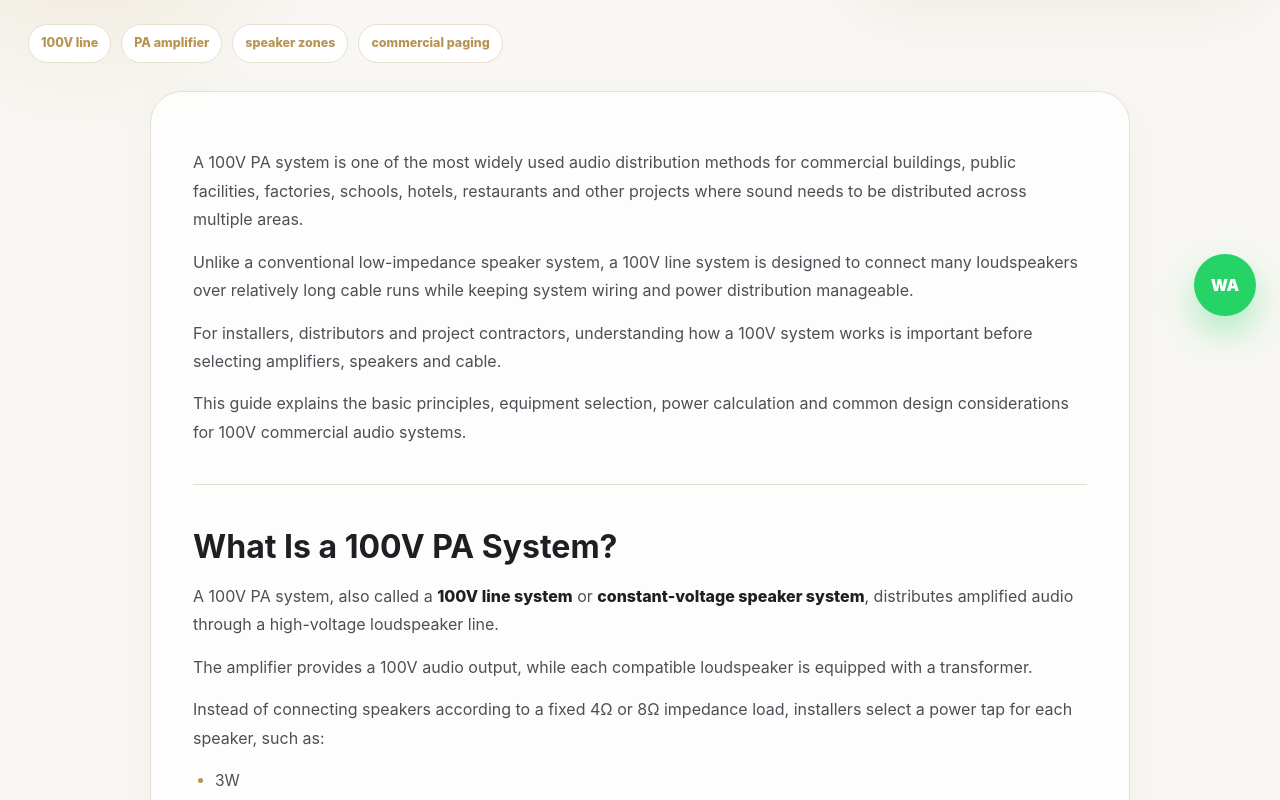
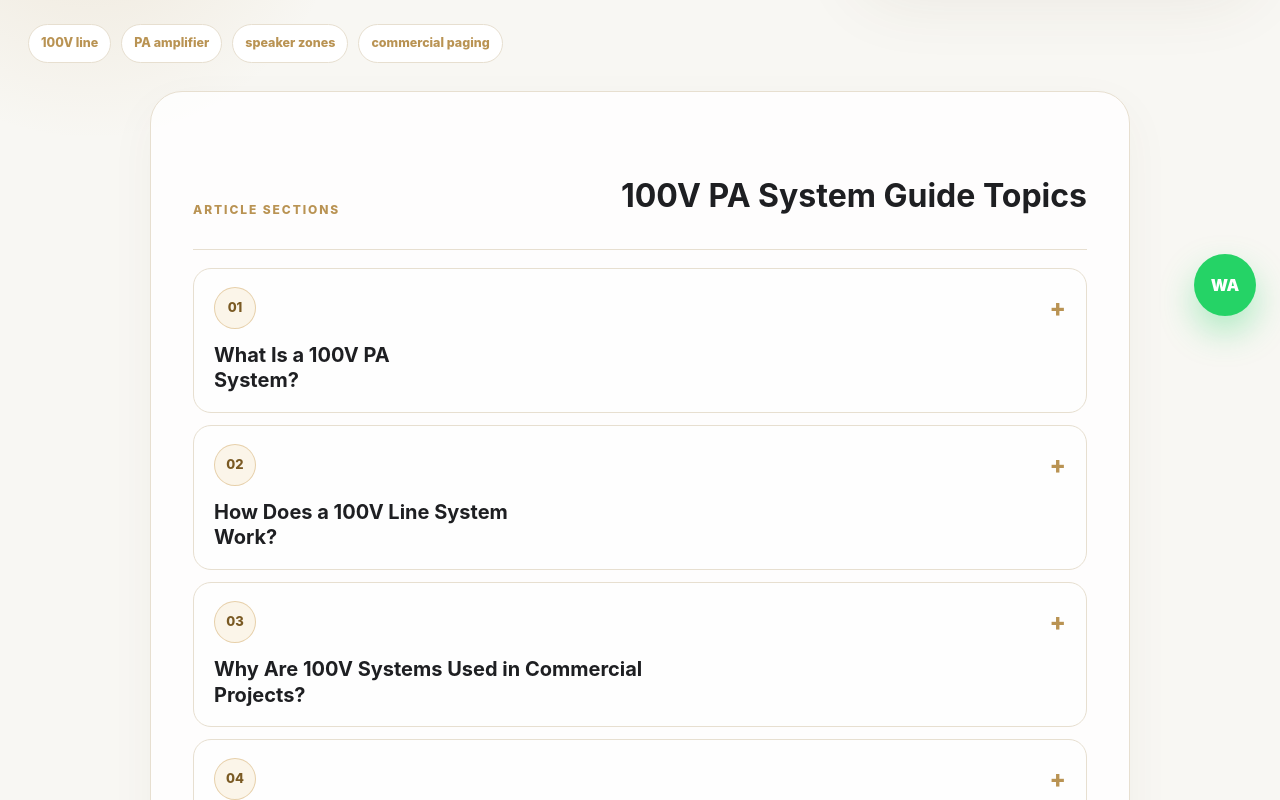
Before and after one commit to 0421eva123/just-you-audio-website, a Next.js app: page /knowledge/100v-pa-system-guide in a window 1280 px wide. Shown: the part 460-1260 px from the top of the page. Built offline with nearby package versions, Linux system fonts and the light colour scheme.

Commit message:
Add collapsible 100V guide topics

```diff
--- a/app/globals.css
+++ b/app/globals.css
@@ -2750,6 +2750,96 @@ img {
 
 .seo-article {
   color: #33363b;
+}
+
+.article-topic-board {
+  display: grid;
+  gap: 18px;
+}
+
+.article-topic-board-head {
+  display: flex;
+  align-items: flex-end;
+  justify-content: space-between;
+  gap: 18px;
+  padding-bottom: 18px;
+  border-bottom: 1px solid var(--line);
+}
+
+.article-topic-board-head h2 {
+  max-width: 680px;
+  margin: 0;
+  color: var(--text);
+  font-size: 32px;
+  line-height: 1.14;
+}
+
+.article-topic-list {
+  display: grid;
+  gap: 12px;
+}
+
+.article-topic {
+  border: 1px solid var(--line);
+  border-radius: 18px;
+  background: rgba(255, 255, 255, 0.72);
+  overflow: clip;
+}
+
+.article-topic summary {
+  display: grid;
+  grid-template-columns: auto 1fr;
+  align-items: center;
+  gap: 14px;
+  min-height: 74px;
+  padding: 18px 20px;
+  color: var(--text);
+  cursor: pointer;
+  list-style: none;
+}
+
+.article-topic summary::-webkit-details-marker {
+  display: none;
+}
+
+.article-topic summary::after {
+  content: "+";
+  grid-column: 2;
+  grid-row: 1;
+  justify-self: end;
+  color: var(--gold);
+  font-size: 24px;
+  font-weight: 850;
+  line-height: 1;
+}
+
+.article-topic[open] summary::after {
+  content: "-";
+}
+
+.article-topic-number {
+  display: inline-grid;
+  place-items: center;
+  width: 42px;
+  height: 42px;
+  border: 1px solid rgba(191, 138, 54, 0.35);
+  border-radius: 50%;
+  background: var(--softgold);
+  color: #7a5a23;
+  font-size: 13px;
+  font-weight: 850;
+}
+
+.article-topic summary h2 {
+  max-width: calc(100% - 38px);
+  margin: 0;
+  color: inherit;
+  font-size: 20px;
+  line-height: 1.28;
+}
+
+.article-topic-content {
+  padding: 0 22px 26px 76px;
 }
 
 .seo-article h2 {
@@ -3211,6 +3301,33 @@ img {
     font-size: 21px;
   }
 
+  .article-topic-board-head {
+    display: grid;
+    align-items: start;
+  }
+
+  .article-topic-board-head h2 {
+    font-size: 27px;
+  }
+
+  .article-topic summary {
+    grid-template-columns: auto 1fr;
+    padding: 16px;
+  }
+
+  .article-topic-number {
+    width: 36px;
+    height: 36px;
+  }
+
+  .article-topic summary h2 {
+    font-size: 18px;
+  }
+
+  .article-topic-content {
+    padding: 0 16px 22px;
+  }
+
   .hero h1 {
     font-size: 40px;
   }
--- a/app/seo-pages.tsx
+++ b/app/seo-pages.tsx
@@ -1640,8 +1640,15 @@ function formatInlineMarkdown(text: string) {
   });
 }
 
-function ArticleMarkdown({ markdown }: { markdown: string }) {
-  const lines = markdown.split(/\r?\n/);
+function getArticleAnchor(title: string) {
+  return title
+    .toLowerCase()
+    .replace(/Ω/g, "ohm")
+    .replace(/[^a-z0-9]+/g, "-")
+    .replace(/^-+|-+$/g, "");
+}
+
+function renderMarkdownNodes(lines: string[], keyPrefix: string) {
   const nodes: ReactNode[] = [];
   let listItems: string[] = [];
   let orderedItems: string[] = [];
@@ -1691,19 +1698,19 @@ function ArticleMarkdown({ markdown }: { markdown: string }) {
 
     if (trimmed.startsWith("## ")) {
       flushLists();
-      nodes.push(<h2 key={`h2-${index}`}>{formatInlineMarkdown(trimmed.slice(3))}</h2>);
+      nodes.push(<h2 key={`${keyPrefix}-h2-${index}`}>{formatInlineMarkdown(trimmed.slice(3))}</h2>);
       return;
     }
 
     if (trimmed.startsWith("### ")) {
       flushLists();
-      nodes.push(<h3 key={`h3-${index}`}>{formatInlineMarkdown(trimmed.slice(4))}</h3>);
+      nodes.push(<h3 key={`${keyPrefix}-h3-${index}`}>{formatInlineMarkdown(trimmed.slice(4))}</h3>);
       return;
     }
 
     if (trimmed.startsWith("#### ")) {
       flushLists();
-      nodes.push(<h4 key={`h4-${index}`}>{formatInlineMarkdown(trimmed.slice(5))}</h4>);
+      nodes.push(<h4 key={`${keyPrefix}-h4-${index}`}>{formatInlineMarkdown(trimmed.slice(5))}</h4>);
       return;
     }
 
@@ -1727,19 +1734,101 @@ function ArticleMarkdown({ markdown }: { markdown: string }) {
 
     if (trimmed.startsWith("**") && trimmed.endsWith("**")) {
       nodes.push(
-        <p className="article-callout" key={`p-${index}`}>
+        <p className="article-callout" key={`${keyPrefix}-p-${index}`}>
           {formatInlineMarkdown(trimmed)}
         </p>,
       );
       return;
     }
 
-    nodes.push(<p key={`p-${index}`}>{formatInlineMarkdown(trimmed)}</p>);
+    nodes.push(<p key={`${keyPrefix}-p-${index}`}>{formatInlineMarkdown(trimmed)}</p>);
   });
 
   flushLists();
 
-  return <article className="seo-article">{nodes}</article>;
+  return nodes;
+}
+
+function getArticleSections(markdown: string) {
+  const lines = markdown.split(/\r?\n/);
+  const sections: Array<{ title: string; id: string; lines: string[] }> = [];
+  const preamble: string[] = [];
+  let currentSection: { title: string; id: string; lines: string[] } | null = null;
+
+  lines.forEach((line) => {
+    const trimmed = line.trim();
+
+    if (trimmed.startsWith("# ")) {
+      return;
+    }
+
+    if (trimmed.startsWith("## ")) {
+      currentSection = {
+        title: trimmed.slice(3),
+        id: getArticleAnchor(trimmed.slice(3)),
+        lines: [],
+      };
+      sections.push(currentSection);
+      return;
+    }
+
+    if (currentSection) {
+      currentSection.lines.push(line);
+      return;
+    }
+
+    preamble.push(line);
+  });
+
+  if (preamble.some((line) => line.trim()) && sections[0]) {
+    sections[0].lines = [...preamble, "", "---", "", ...sections[0].lines];
+  }
+
+  const faqIndex = sections.findIndex((section) => section.title === "Frequently Asked Questions");
+  const helpSection = sections.find((section) => section.title === "Need Help Selecting a 100V PA System?");
+
+  if (faqIndex >= 0 && helpSection) {
+    const [faqSection] = sections.splice(faqIndex, 1);
+    helpSection.lines = [
+      ...helpSection.lines,
+      "",
+      "---",
+      "",
+      "### Frequently Asked Questions",
+      "",
+      ...faqSection.lines,
+    ];
+  }
+
+  return sections;
+}
+
+function ArticleMarkdown({ markdown }: { markdown: string }) {
+  const sections = getArticleSections(markdown);
+
+  return (
+    <article className="seo-article">
+      <div className="article-topic-board">
+        <div className="article-topic-board-head">
+          <span className="label">Article Sections</span>
+          <h2>100V PA System Guide Topics</h2>
+        </div>
+        <div className="article-topic-list">
+          {sections.map((section, index) => (
+            <details className="article-topic" id={section.id} key={section.title}>
+              <summary>
+                <span className="article-topic-number">{String(index + 1).padStart(2, "0")}</span>
+                <h2>{formatInlineMarkdown(section.title)}</h2>
+              </summary>
+              <div className="article-topic-content">
+                {renderMarkdownNodes(section.lines, section.id)}
+              </div>
+            </details>
+          ))}
+        </div>
+      </div>
+    </article>
+  );
 }
 
 function ArticleContentPage({ page }: { page: SeoPage }) {
```
